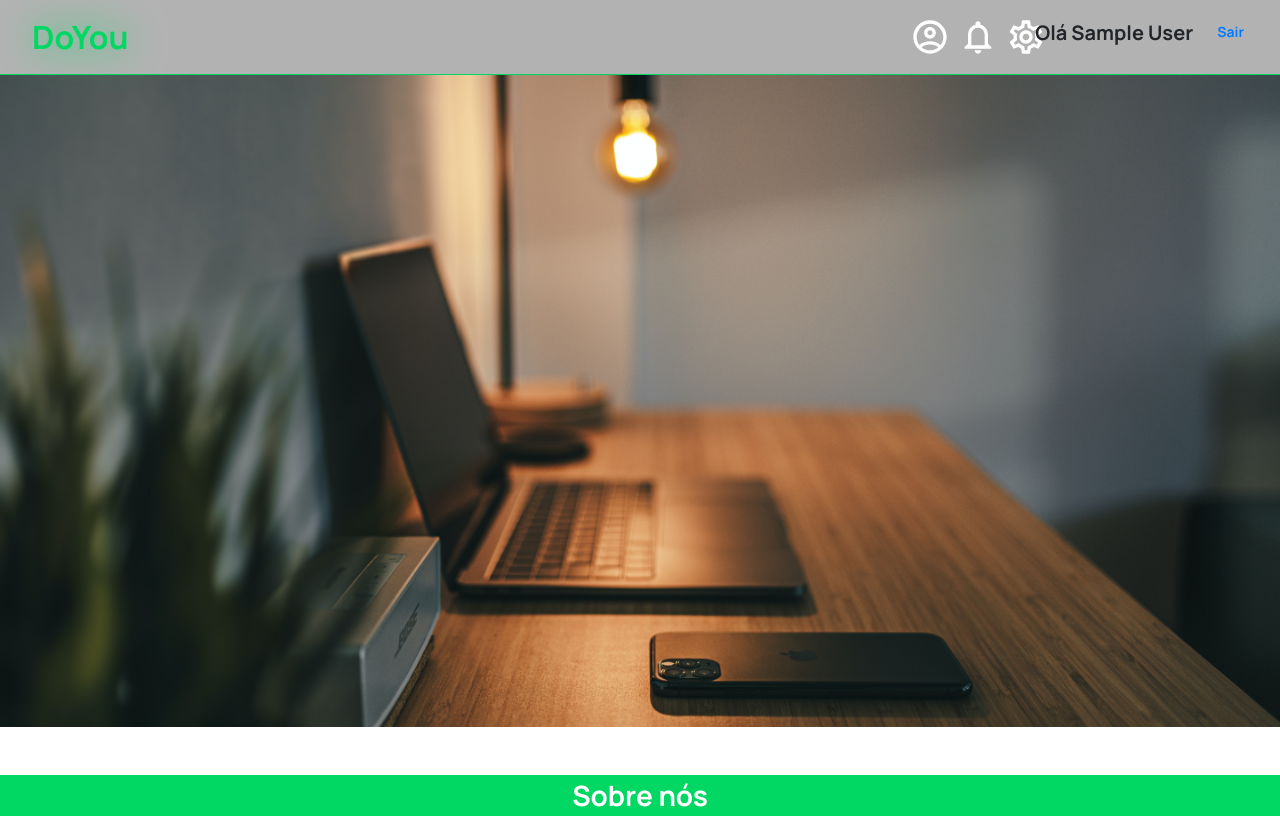
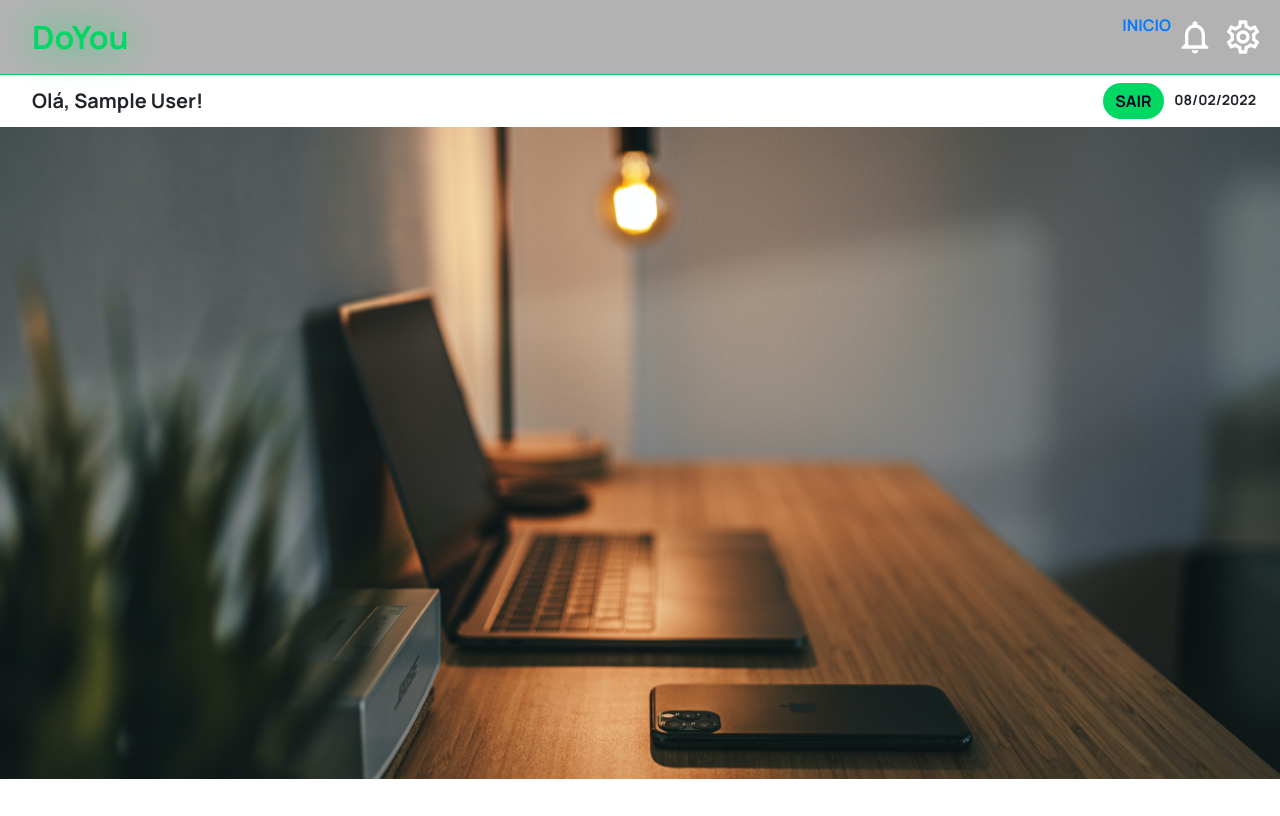
Before and after one commit to rodosd79/DoYou, a PHP site: page /index.php in a window 1280 px wide. Shown: the top 816 px of the page. Run offline with PHP 8.4, Linux system fonts and the light colour scheme; the visitor is signed in with stand-in values (Sample User, id 1).

Commit message:
Adaptado ao login

```diff
--- a/db/cadastrar_usuario.php
+++ b/db/cadastrar_usuario.php
@@ -20,6 +20,7 @@
 
             session_start();
             $_SESSION['nome'] = $nome;
+            $_SESSION['email'] = $email;
 
             header("Location: inicio.php");
 
--- a/header.php
+++ b/header.php
@@ -1,7 +1,9 @@
 <?php
 require_once "db/conexao.php";
 
-session_start();
+if (!isset($_SESSION['nome'])){
+    session_start();
+}
 ?>
 
 <header class="navbar navbar-expand-md sticky-top Header px-4 justify-content-between">
@@ -10,27 +12,42 @@ session_start();
     </div>
     <nav class="navbar-nav d-flex justify-content-end flex-grow-1 p-1">
         <div class="row justify-content-end">
+        <!-- Se a pessoa NÃO estiver logada -->
+        <?php if(!isset($_SESSION["nome"])) { ?>
+
             <div class="nav-item p-1">
-                <a href="login.php" data-toggle="tooltip" data-placement="bottom" title="Criar conta/Entrar">
+                <a href="login.php" data-toggle="tooltip" data-placement="bottom" title="Entrar">
                     <svg xmlns="http://www.w3.org/2000/svg" height="40px" viewBox="0 0 24 24" width="40px" fill="#ffffff"><path d="M0 0h24v24H0V0z" fill="none"/><path d="M12 2C6.48 2 2 6.48 2 12s4.48 10 10 10 10-4.48 10-10S17.52 2 12 2zM7.07 18.28c.43-.9 3.05-1.78 4.93-1.78s4.51.88 4.93 1.78C15.57 19.36 13.86 20 12 20s-3.57-.64-4.93-1.72zm11.29-1.45c-1.43-1.74-4.9-2.33-6.36-2.33s-4.93.59-6.36 2.33C4.62 15.49 4 13.82 4 12c0-4.41 3.59-8 8-8s8 3.59 8 8c0 1.82-.62 3.49-1.64 4.83zM12 6c-1.94 0-3.5 1.56-3.5 3.5S10.06 13 12 13s3.5-1.56 3.5-3.5S13.94 6 12 6zm0 5c-.83 0-1.5-.67-1.5-1.5S11.17 8 12 8s1.5.67 1.5 1.5S12.83 11 12 11z"/></svg>
                 </a>
             </div>
+
+        <?php } else { ?>
+            <a href="inicio.php">INICIO</a>
+        <?php } ?>
             <div class="nav-item p-1">
                 <a href="" data-toggle="tooltip" data-placement="bottom" title="Notificação">
                 <svg xmlns="http://www.w3.org/2000/svg" height="40px" viewBox="0 0 24 24" width="40px" fill="#FFFFFF"><path d="M0 0h24v24H0V0z" fill="none"/><path d="M12 22c1.1 0 2-.9 2-2h-4c0 1.1.9 2 2 2zm6-6v-5c0-3.07-1.63-5.64-4.5-6.32V4c0-.83-.67-1.5-1.5-1.5s-1.5.67-1.5 1.5v.68C7.64 5.36 6 7.92 6 11v5l-2 2v1h16v-1l-2-2zm-2 1H8v-6c0-2.48 1.51-4.5 4-4.5s4 2.02 4 4.5v6z"/></svg>
                 </a>
             </div>
+        <!-- Se ela ESTIVER logada -->
+        <?php if(isset($_SESSION["nome"])) { ?>
             <div class="nav-item p-1">
                 <a href="" data-toggle="tooltip" data-placement="bottom" title="Configurações">
                     <svg xmlns="http://www.w3.org/2000/svg" height="40px" viewBox="0 0 24 24" width="40px" fill="#FFFFFF"><path d="M0 0h24v24H0V0z" fill="none"/><path d="M19.43 12.98c.04-.32.07-.64.07-.98 0-.34-.03-.66-.07-.98l2.11-1.65c.19-.15.24-.42.12-.64l-2-3.46c-.09-.16-.26-.25-.44-.25-.06 0-.12.01-.17.03l-2.49 1c-.52-.4-1.08-.73-1.69-.98l-.38-2.65C14.46 2.18 14.25 2 14 2h-4c-.25 0-.46.18-.49.42l-.38 2.65c-.61.25-1.17.59-1.69.98l-2.49-1c-.06-.02-.12-.03-.18-.03-.17 0-.34.09-.43.25l-2 3.46c-.13.22-.07.49.12.64l2.11 1.65c-.04.32-.07.65-.07.98 0 .33.03.66.07.98l-2.11 1.65c-.19.15-.24.42-.12.64l2 3.46c.09.16.26.25.44.25.06 0 .12-.01.17-.03l2.49-1c.52.4 1.08.73 1.69.98l.38 2.65c.03.24.24.42.49.42h4c.25 0 .46-.18.49-.42l.38-2.65c.61-.25 1.17-.59 1.69-.98l2.49 1c.06.02.12.03.18.03.17 0 .34-.09.43-.25l2-3.46c.12-.22.07-.49-.12-.64l-2.11-1.65zm-1.98-1.71c.04.31.05.52.05.73 0 .21-.02.43-.05.73l-.14 1.13.89.7 1.08.84-.7 1.21-1.27-.51-1.04-.42-.9.68c-.43.32-.84.56-1.25.73l-1.06.43-.16 1.13-.2 1.35h-1.4l-.19-1.35-.16-1.13-1.06-.43c-.43-.18-.83-.41-1.23-.71l-.91-.7-1.06.43-1.27.51-.7-1.21 1.08-.84.89-.7-.14-1.13c-.03-.31-.05-.54-.05-.74s.02-.43.05-.73l.14-1.13-.89-.7-1.08-.84.7-1.21 1.27.51 1.04.42.9-.68c.43-.32.84-.56 1.25-.73l1.06-.43.16-1.13.2-1.35h1.39l.19 1.35.16 1.13 1.06.43c.43.18.83.41 1.23.71l.91.7 1.06-.43 1.27-.51.7 1.21-1.07.85-.89.7.14 1.13zM12 8c-2.21 0-4 1.79-4 4s1.79 4 4 4 4-1.79 4-4-1.79-4-4-4zm0 6c-1.1 0-2-.9-2-2s.9-2 2-2 2 .9 2 2-.9 2-2 2z"/></svg>
                 </a>
             </div>
+        <?php } ?>
         </div>
-        <?php if(isset($_SESSION["nome"])) { ?>
-        <div class="navbar-brand">Olá <?php echo $_SESSION["nome"] ?></div>
-          <small><a class="nav-link" href="db/logout.php">Sair</a></small>
-         <?php } else { ?>
-          <a class="nav-link" href="login.php">Login</a>
-         <?php } ?>
     </nav>
+
 </header>
+
+<?php if(isset($_SESSION['nome'])){ ?>
+    <div class="d-flex justify-content-between align-items-center py-2 mx-lg-4 sub-header">
+        <h5 class="mb-0 pl-2">Olá, <?php echo $_SESSION['nome']; ?>!</h5>
+        <small>
+            <!-- Esse sair n vai ficar ai p sempre hehehe -->
+            <a href="db/logout.php" class="btn myBtn mr-2">SAIR</a>
+            <?php echo date('d/m/Y'); ?></small>
+    </div>
+<?php } ?>
--- a/login.php
+++ b/login.php
@@ -1,5 +1,8 @@
 <?php
 require_once "db/verificar_login.php";
+if(isset($_SESSION['nome'])){
+	header('location: inicio.php');
+}
 
 ?>
 
```
